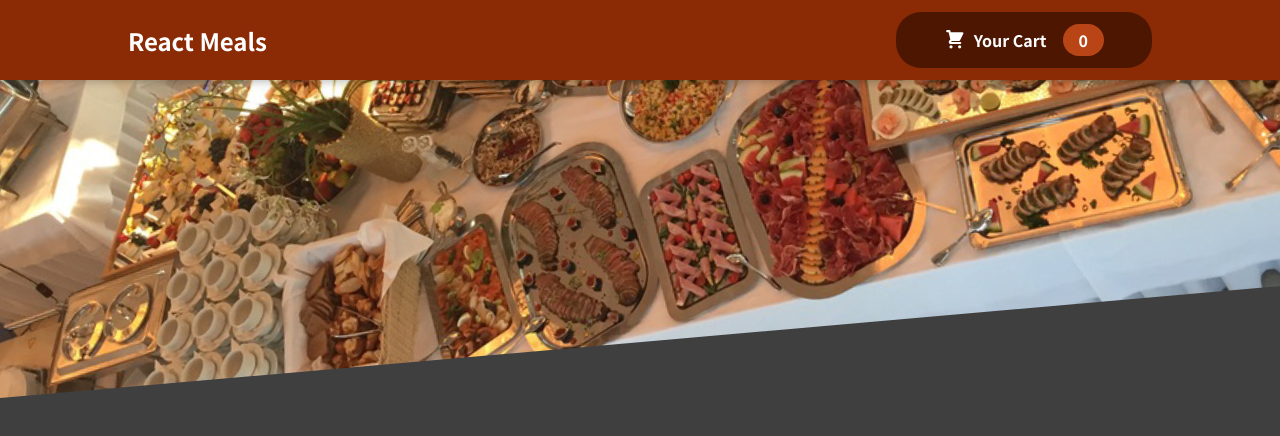
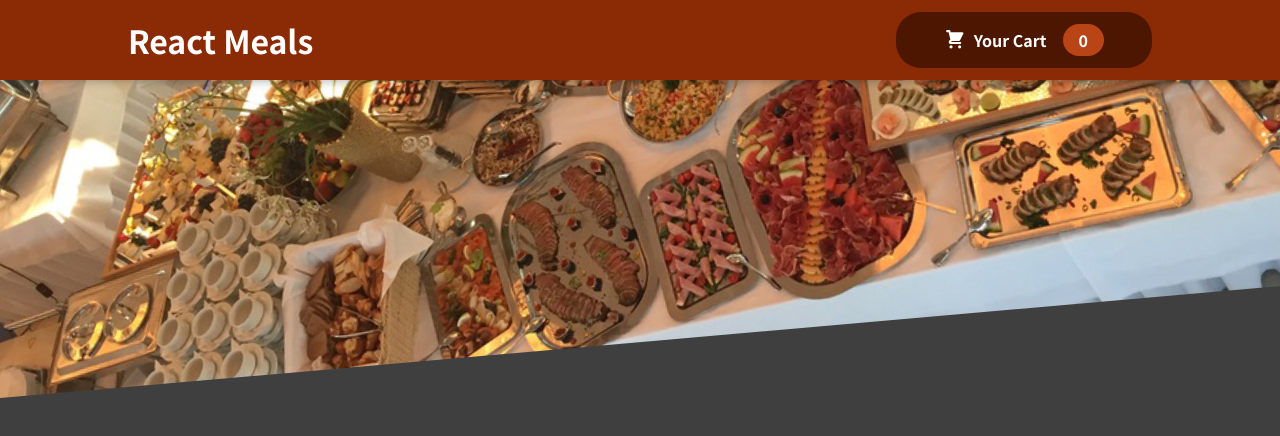
Before and after one commit to vipulkumarcu/React_Restaurant_App, a JavaScript app: page / in a window 1280 px wide. Shown: the top 436 px of the page. Built offline with nearby package versions, Linux system fonts and the light colour scheme.

Commit message:
header modified

```diff
--- a/src/App.js
+++ b/src/App.js
@@ -1,10 +1,11 @@
 import Header from "./Components/Layout/Header";
 
-function App() {
+function App ()
+{
   return (
-    <div>
+    <>
       <Header />
-    </div>
+    </>
   );
 }
 
--- a/src/Components/Layout/Header.js
+++ b/src/Components/Layout/Header.js
@@ -5,9 +5,10 @@ import meals from "../../Assets/meals.jpg"
 function Header ( props )
 {
   return (
-    <section>
+    <>
 
       <header className = { classes[ "header" ] }>
+        <h1> React Meals </h1>
         <HeaderCartButton />
       </header>
 
@@ -15,7 +16,7 @@ function Header ( props )
         <img src = { meals } alt = "Delicious Meals !!" />
       </div>
 
-    </section>
+    </>
 
   )
 }
--- a/src/Components/Layout/HeaderCartButton.js
+++ b/src/Components/Layout/HeaderCartButton.js
@@ -4,16 +4,17 @@ import classes from "./HeaderCartButton.module.css"
 function HeaderCartButton ( props )
 {
   return (
-    <>
-      <h1> React Meals </h1>
-      <div  className = { classes[ "bump" ] }>
-        <section className = { classes[ "button" ] }>
-          <span className = { classes[ "icon" ] }> <CartIcon /> </span>
-          <span> Your Cart </span>
-          <span className = { classes[ "badge" ] }> 0 </span>
-        </section>
-      </div>
-    </>
+    <button className = { classes[ "button" ] }>
+
+      <span className = { classes[ "icon" ] }>
+        <CartIcon />
+      </span>
+
+      <span> Your Cart </span>
+
+      <span className = { classes[ "badge" ] }> 0 </span>
+
+    </button>
   )
 }
 
```
